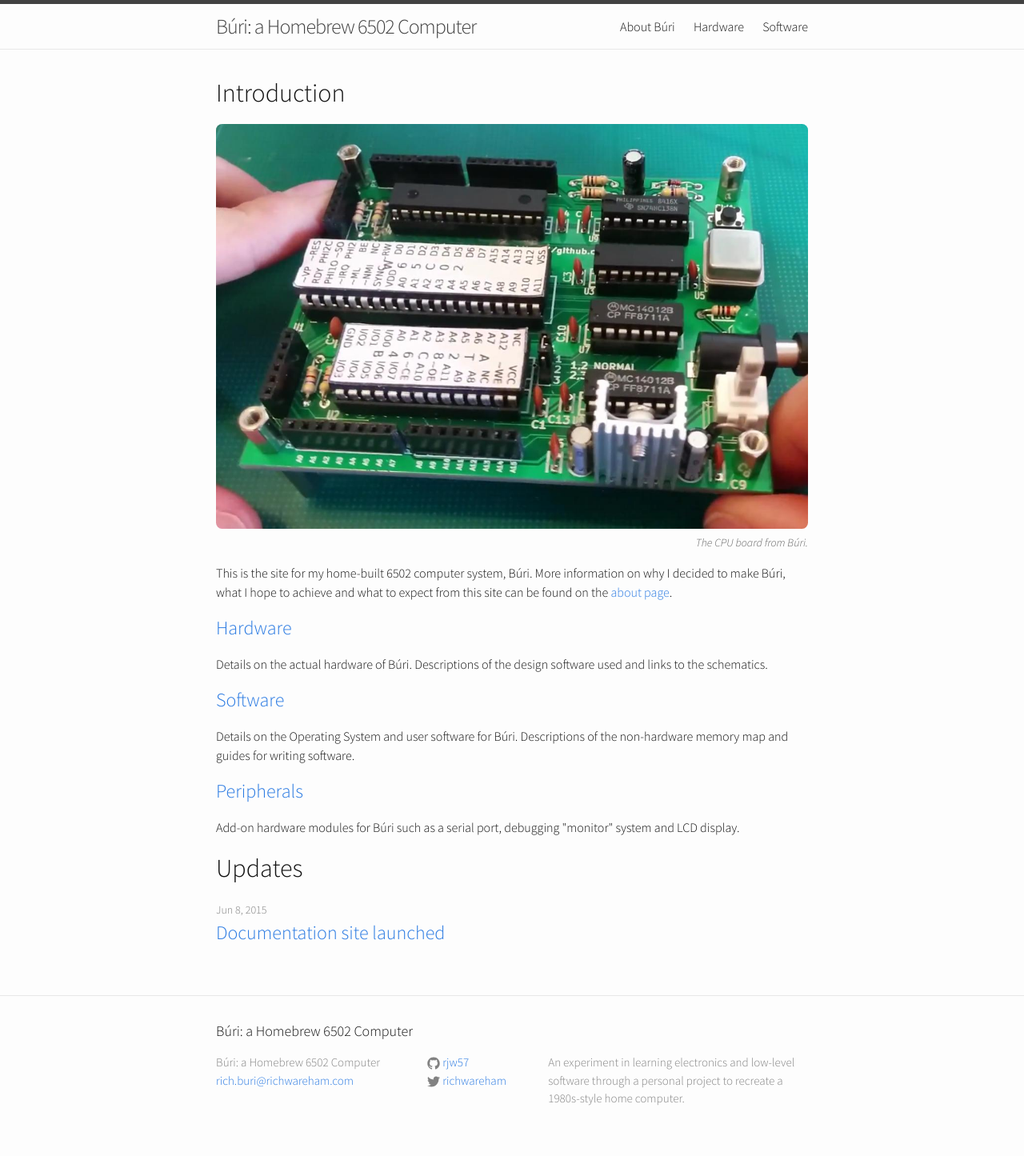
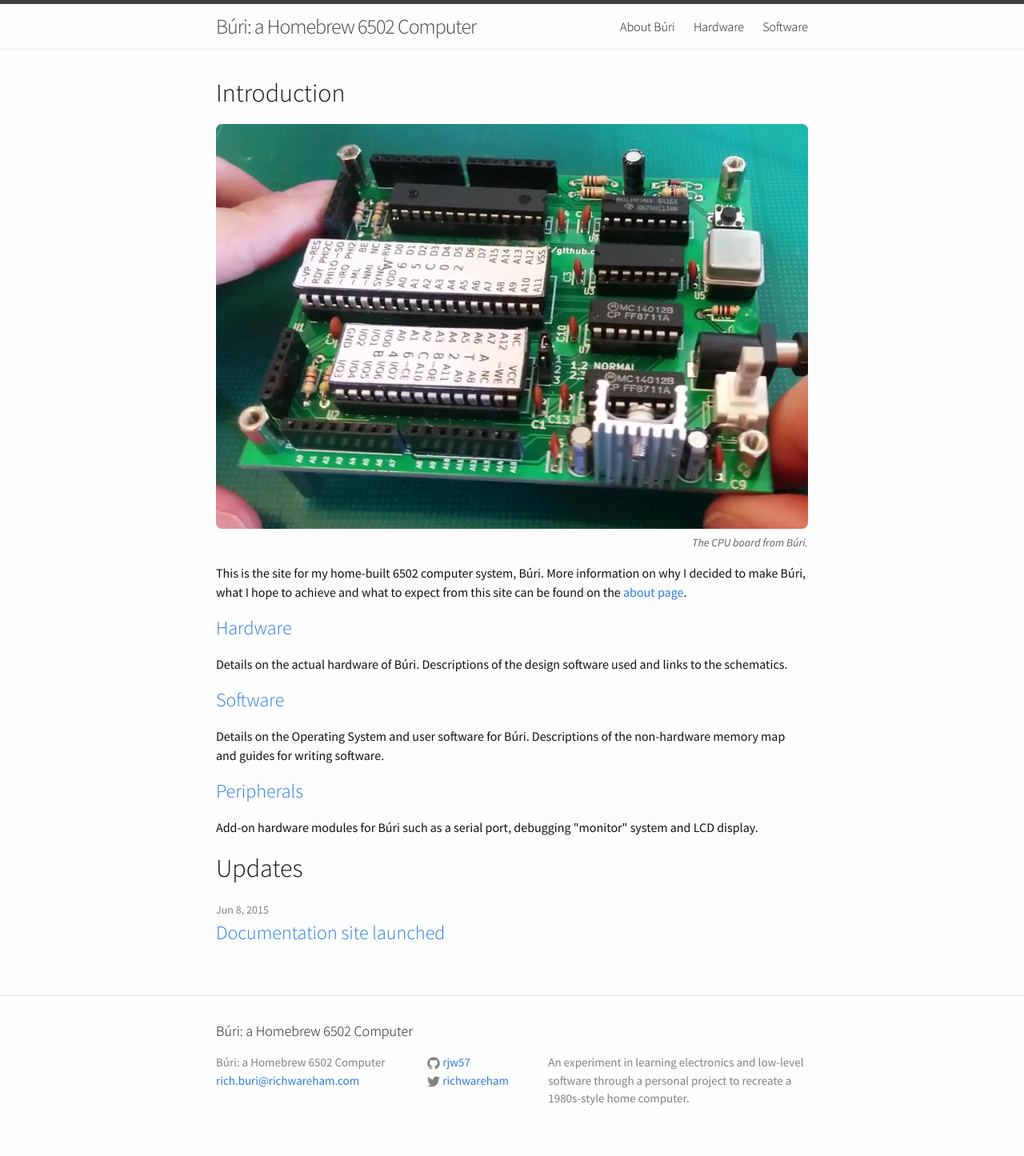
Before and after one commit to rjw57/buri, a Jekyll site: the page built from docs/index.html, in a window 1280 px wide. Shown: the whole page at 80% size. Built offline with Jekyll 4.4.1, drawn with Linux system fonts in a browser that asks for light colours.

Commit message:
docs: tweak font weights in various places

```diff
--- a/docs/_sass/_base.scss
+++ b/docs/_sass/_base.scss
@@ -17,14 +17,15 @@ body {
     font-family: $base-font-family;
     font-size: $base-font-size;
     line-height: $base-line-height;
-    font-weight: 300;
+    font-weight: $base-font-weight;
     color: $text-color;
     background-color: $background-color;
     -webkit-text-size-adjust: 100%;
 }
 
 h1, h2, h3, h4, h5, h6 {
-    font-family: $display-font-family;
+    font-family: $heading-font-family;
+    font-weight: $heading-font-weight;
 }
 
 
--- a/docs/_sass/_layout.scss
+++ b/docs/_sass/_layout.scss
@@ -11,6 +11,8 @@
 }
 
 .site-title {
+    font-family: $heading-font-family;
+    font-weight: $heading-font-weight;
     font-size: 26px;
     line-height: 56px;
     letter-spacing: -1px;
@@ -32,6 +34,8 @@
     }
 
     .page-link {
+        font-family: $heading-font-family;
+        font-weight: $heading-font-weight;
         color: $text-color;
         line-height: $base-line-height;
 
--- a/docs/css/main.scss
+++ b/docs/css/main.scss
@@ -2,11 +2,13 @@
 # Only the main Sass file needs front matter (the dashes are enough)
 ---
 @charset "utf-8";
-@import url(http://fonts.googleapis.com/css?family=Source+Sans+Pro:300,700,300italic,700italic);
+@import url(http://fonts.googleapis.com/css?family=Source+Sans+Pro:300,400,700,400italic,700italic);
 
 // Our variables
 $base-font-family: Source Sans Pro, Helvetica, Arial, sans-serif;
-$display-font-family: $base-font-family;
+$base-font-weight: 400;
+$heading-font-family: $base-font-family;
+$heading-font-weight: 300;
 $base-font-size:   16px;
 $small-font-size:  $base-font-size * 0.875;
 $base-line-height: 1.5;
```
